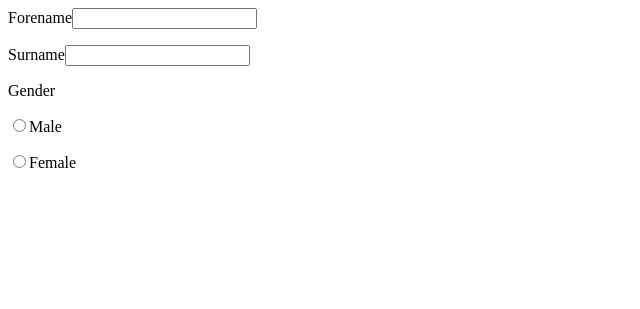
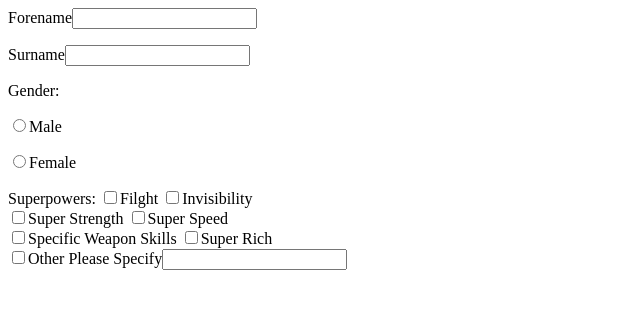
Before and after one commit to LiamBowie/Labwork, a PHP site: page /HeroForm.php in a window 1280 px wide. Shown: the top 309 px of the page, without its empty margins (0-640 px from the left). Run offline with PHP 8.4, Linux system fonts and the light colour scheme.

Commit message:
Added Checkboxes

```diff
--- a/Lab2Act2/HeroForm.php
+++ b/Lab2Act2/HeroForm.php
@@ -3,9 +3,24 @@
         <form action="HeroResponse" method="post">
                 <p><label>Forename</label><input type="text" name="forename"></p>
                 <p><label>Surname</label><input type="text" name="surname"></p>
-                <div><label>Gender</label>
+                <div><label>Gender:</label>
                     <p><input type="radio" value="male" name="gender">Male</p>
                     <p><input type="radio" value="female" name="gender">Female</p>
+                </div>
+                <div>
+                    Superpowers:
+                    <input type="checkbox" name="flight">Filght
+                    <input type="checkbox" name="invisibility">Invisibility
+                    <br>
+                    <input type="checkbox" name="superstrenth">Super Strength
+                    <input type="checkbox" name="superspeed">Super Speed
+                    <br>
+                    <input type="checkbox" name="specific-weapon-skills">Specific Weapon Skills
+                    <input type="checkbox" name="super-rich">Super Rich
+                    <br>
+                    <input type="checkbox" name="other">Other
+                    <label>Please Specify</label><input type="text" name="otherskill">
+                    <br>
                 </div>
         </form>
     </body>
```
